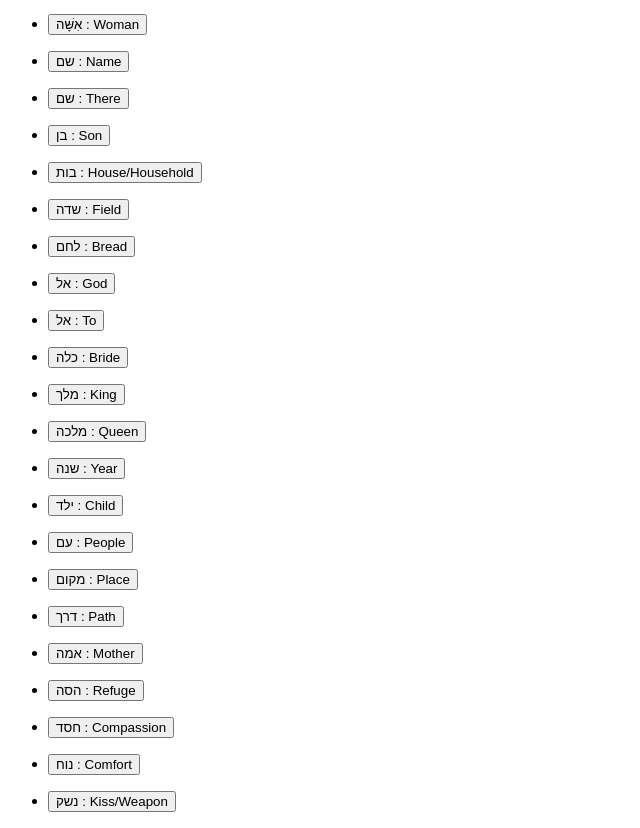
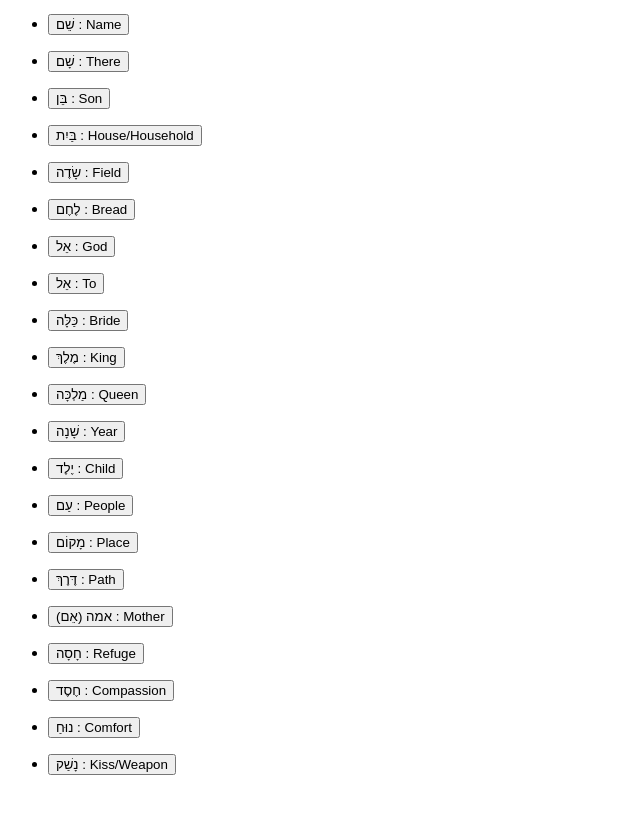
Before and after one commit to adamaverycole/learn-hebrew, an Angular app: page / in a window 1280 px wide. Shown: the part 362-1190 px from the top of the page, without its empty margins (0-640 px from the left). After the commit the page ends 1153 px from the top, so only its background shows below. Built offline with nearby package versions, Linux system fonts and the light colour scheme.

Commit message:
Add mock details for remaining words

```diff
--- a/src/app/gender.enum.ts
+++ b/src/app/gender.enum.ts
@@ -1,4 +1,5 @@
 export enum Gender {
+  feminine,
   masculine,
-  feminine,
+  na,
 }
--- a/src/app/hebrew-word.ts
+++ b/src/app/hebrew-word.ts
@@ -1,4 +1,5 @@
 import { Gender } from './gender.enum';
+import { SpeechType } from './speech-type.enum';
 
 export interface HebrewWord {
   english: string;
@@ -7,4 +8,6 @@ export interface HebrewWord {
   transliteration: string;
   strongsNumber: string;
   gender: Gender;
+  speech?: SpeechType;
+  notes?: string;
 }
--- a/src/app/mock-hebrew-words.ts
+++ b/src/app/mock-hebrew-words.ts
@@ -1,21 +1,24 @@
 import { Gender } from './gender.enum';
 import { HebrewWord } from './hebrew-word';
+import { SpeechType } from './speech-type.enum';
 
 export const WORDS: HebrewWord[] = [
-  {
-    english: 'EXAMPLE',
-    hebrew: 'אאא',
-    pronunciation: 'xxx',
-    transliteration: '',
-    gender: Gender.masculine,
-    strongsNumber: 'H000',
-  },
+  // {
+  //   english: 'EXAMPLE',
+  //   hebrew: 'אאא',
+  //   pronunciation: 'xxx',
+  //   transliteration: '',
+  //   gender: Gender.masculine,
+  //   speech: SpeechType.noun,
+  //   strongsNumber: 'H000',
+  // },
   {
     english: 'Day',
     hebrew: 'יוֹם',
     pronunciation: 'yome',
     transliteration: 'yôm',
     gender: Gender.masculine,
+    speech: SpeechType.noun,
     strongsNumber: 'H3117',
   },
   {
@@ -24,6 +27,7 @@ export const WORDS: HebrewWord[] = [
     pronunciation: "shaw-fat'",
     transliteration: 'šāp̄aṭ',
     gender: Gender.masculine,
+    speech: SpeechType.noun,
     strongsNumber: 'H8199',
   },
   {
@@ -32,6 +36,7 @@ export const WORDS: HebrewWord[] = [
     pronunciation: "raw-awb'",
     transliteration: 'rāʿāḇ',
     gender: Gender.masculine,
+    speech: SpeechType.noun,
     strongsNumber: 'H7458',
   },
   {
@@ -40,6 +45,7 @@ export const WORDS: HebrewWord[] = [
     pronunciation: "eh'-rets",
     transliteration: "'ereṣ",
     gender: Gender.masculine,
+    speech: SpeechType.noun,
     strongsNumber: 'H776',
   },
   {
@@ -48,6 +54,7 @@ export const WORDS: HebrewWord[] = [
     pronunciation: 'eesh',
     transliteration: "'îš",
     gender: Gender.masculine,
+    speech: SpeechType.noun,
     strongsNumber: 'H376',
   },
   {
@@ -56,174 +63,198 @@ export const WORDS: HebrewWord[] = [
     pronunciation: "ish-shaw'",
     transliteration: "'iššâ",
     gender: Gender.feminine,
+    speech: SpeechType.noun,
     strongsNumber: 'H802',
   },
   {
     english: 'Name',
-    hebrew: 'שם',
-    pronunciation: 'shem',
-    transliteration: '',
+    hebrew: 'שֵׁם',
+    pronunciation: 'shame',
+    transliteration: 'šēm',
     gender: Gender.masculine,
-    strongsNumber: 'H000',
+    speech: SpeechType.noun,
+    strongsNumber: 'H8034',
   },
   {
     english: 'There',
-    hebrew: 'שם',
-    pronunciation: 'sham',
-    transliteration: '',
+    hebrew: 'שָׁם',
+    pronunciation: 'shawm',
+    transliteration: 'šām',
     gender: Gender.masculine,
-    strongsNumber: 'H000',
+    speech: SpeechType.adverb,
+    strongsNumber: 'H8033',
   },
   {
     english: 'Son',
-    hebrew: 'בן',
-    pronunciation: 'ben',
-    transliteration: '',
+    hebrew: 'בֵּן',
+    pronunciation: 'bane',
+    transliteration: 'bēn',
     gender: Gender.masculine,
-    strongsNumber: 'H000',
+    speech: SpeechType.noun,
+    strongsNumber: 'H1123',
   },
   {
     english: 'House/Household',
-    hebrew: 'בות',
-    pronunciation: 'beyt',
-    transliteration: '',
+    hebrew: 'בַּיִת',
+    pronunciation: "bah'-yith",
+    transliteration: 'bayiṯ',
     gender: Gender.feminine,
-    strongsNumber: 'H000',
+    speech: SpeechType.noun,
+    strongsNumber: 'H1004',
   },
   {
     english: 'Field',
-    hebrew: 'שדה',
-    pronunciation: 'sadeh',
-    transliteration: '',
+    hebrew: 'שָׂדֶה',
+    pronunciation: "saw-deh'",
+    transliteration: 'śāḏê',
     gender: Gender.feminine,
-    strongsNumber: 'H000',
+    speech: SpeechType.noun,
+    strongsNumber: 'H7704',
   },
   {
     english: 'Bread',
-    hebrew: 'לחם',
-    pronunciation: 'lekhem',
-    transliteration: '',
+    hebrew: 'לֶחֶם',
+    pronunciation: "lekh'-em",
+    transliteration: 'leḥem',
     gender: Gender.masculine,
-    strongsNumber: 'H000',
+    speech: SpeechType.noun,
+    strongsNumber: 'H3899',
   },
   {
     english: 'God',
-    hebrew: 'אל',
-    pronunciation: 'El',
-    transliteration: '',
+    hebrew: 'אֵל',
+    pronunciation: 'ale',
+    transliteration: "'ēl",
     gender: Gender.masculine,
-    strongsNumber: 'H000',
+    speech: SpeechType.noun,
+    strongsNumber: 'H410',
   },
   {
     english: 'To',
-    hebrew: 'אל',
-    pronunciation: '??',
-    transliteration: '',
-    gender: Gender.masculine,
-    strongsNumber: 'H000',
+    hebrew: 'אֵל',
+    pronunciation: 'ale',
+    transliteration: "'ēl",
+    gender: Gender.na,
+    speech: SpeechType.preposition,
+    strongsNumber: 'H413',
   },
   {
     english: 'Bride',
-    hebrew: 'כלה',
-    pronunciation: 'kalah',
-    transliteration: '',
+    hebrew: 'כַּלָּה',
+    pronunciation: "kal-law'",
+    transliteration: 'kallâ',
     gender: Gender.feminine,
-    strongsNumber: 'H000',
+    speech: SpeechType.noun,
+    strongsNumber: 'H3618',
   },
   {
     english: 'King',
-    hebrew: 'מלך',
-    pronunciation: 'melekh',
-    transliteration: '',
+    hebrew: 'מֶלֶךְ',
+    pronunciation: "meh'-lek",
+    transliteration: 'meleḵ',
     gender: Gender.masculine,
-    strongsNumber: 'H000',
+    speech: SpeechType.noun,
+    strongsNumber: 'H4430',
   },
   {
     english: 'Queen',
-    hebrew: 'מלכה',
-    pronunciation: 'melkhah',
-    transliteration: '',
+    hebrew: 'מַלְכָּה',
+    pronunciation: "mal-kaw'",
+    transliteration: 'malkâ',
     gender: Gender.feminine,
-    strongsNumber: 'H000',
+    speech: SpeechType.noun,
+    strongsNumber: 'H4436',
   },
   {
     english: 'Year',
-    hebrew: 'שנה',
-    pronunciation: 'shanah',
-    transliteration: '',
+    hebrew: 'שָׁנָה',
+    pronunciation: "shaw-neh'",
+    transliteration: 'šānâ',
     gender: Gender.feminine,
-    strongsNumber: 'H000',
+    speech: SpeechType.noun,
+    strongsNumber: 'H8141',
   },
   {
     english: 'Child',
-    hebrew: 'ילד',
-    pronunciation: 'yeled',
-    transliteration: '',
+    hebrew: 'יֶלֶד',
+    pronunciation: "yeh'-led",
+    transliteration: 'yeleḏ',
     gender: Gender.masculine,
-    strongsNumber: 'H000',
+    speech: SpeechType.noun,
+    strongsNumber: 'H3206',
   },
   {
     english: 'People',
-    hebrew: 'עם',
-    pronunciation: 'ahm',
-    transliteration: '',
+    hebrew: 'עַם',
+    pronunciation: 'am',
+    transliteration: 'ʿam',
     gender: Gender.masculine,
-    strongsNumber: 'H000',
+    speech: SpeechType.noun,
+    strongsNumber: 'H5971',
   },
   {
     english: 'Place',
-    hebrew: 'מקום',
-    pronunciation: 'makhom',
-    transliteration: '',
+    hebrew: 'מָקוֹם',
+    pronunciation: "maw-kome'",
+    transliteration: 'māqôm',
     gender: Gender.masculine,
-    strongsNumber: 'H000',
+    speech: SpeechType.noun,
+    strongsNumber: 'H4725',
   },
   {
     english: 'Path',
-    hebrew: 'דרך',
-    pronunciation: 'derekh',
-    transliteration: '',
+    hebrew: 'דֶּרֶךְ',
+    pronunciation: "deh'-rek",
+    transliteration: 'dereḵ',
     gender: Gender.masculine,
-    strongsNumber: 'H000',
+    speech: SpeechType.noun,
+    strongsNumber: 'H1870',
   },
   {
     english: 'Mother',
-    hebrew: 'אמה',
-    pronunciation: 'eemmah',
-    transliteration: '',
+    hebrew: '(אֵם) אמה',
+    pronunciation: 'eemmah (ame)',
+    transliteration: "??? ('ēm)",
     gender: Gender.feminine,
-    strongsNumber: 'H000',
+    speech: SpeechType.noun,
+    strongsNumber: 'H517',
+    notes:
+      'The strongs entry and the first mention (in parenthesis) does not show the word as we learned in class.',
   },
   {
     english: 'Refuge',
-    hebrew: 'הסה',
-    pronunciation: 'khasah',
-    transliteration: '',
-    gender: Gender.feminine,
-    strongsNumber: 'H000',
+    hebrew: 'חָסָה',
+    pronunciation: "khaw-saw'",
+    transliteration: 'ḥāsâ',
+    gender: Gender.na,
+    speech: SpeechType.verb,
+    strongsNumber: 'H2620',
   },
   {
     english: 'Compassion',
-    hebrew: 'חסד',
-    pronunciation: 'khased',
-    transliteration: '',
+    hebrew: 'חֶסֶד',
+    pronunciation: "kheh'-sed",
+    transliteration: 'ḥeseḏ',
     gender: Gender.masculine,
-    strongsNumber: 'H000',
+    speech: SpeechType.noun,
+    strongsNumber: 'H2617',
   },
   {
     english: 'Comfort',
-    hebrew: 'נוח',
-    pronunciation: 'noakh',
-    transliteration: '',
-    gender: Gender.feminine,
-    strongsNumber: 'H000',
+    hebrew: 'נוּחַ',
+    pronunciation: "noo'-akh",
+    transliteration: 'nûaḥ',
+    gender: Gender.masculine,
+    speech: SpeechType.noun,
+    strongsNumber: 'H5118',
   },
   {
     english: 'Kiss/Weapon',
-    hebrew: 'נשק',
-    pronunciation: 'nesheq',
-    transliteration: '',
-    gender: Gender.masculine,
-    strongsNumber: 'H000',
+    hebrew: 'נָשַׁק',
+    pronunciation: "naw-shak'",
+    transliteration: 'nāšaq',
+    gender: Gender.na,
+    speech: SpeechType.verb,
+    strongsNumber: 'H5401',
   },
 ];
--- /dev/null
+++ b/src/app/speech-type.enum.ts
@@ -0,0 +1,10 @@
+export enum SpeechType {
+  adjective,
+  adverb,
+  conjunction,
+  interjection,
+  noun,
+  preposition,
+  pronoun,
+  verb,
+}
```
Also changed, not shown: package.json (+9 -9 lines).
